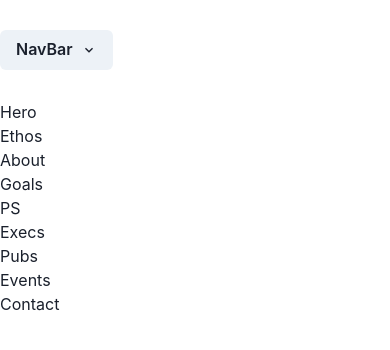
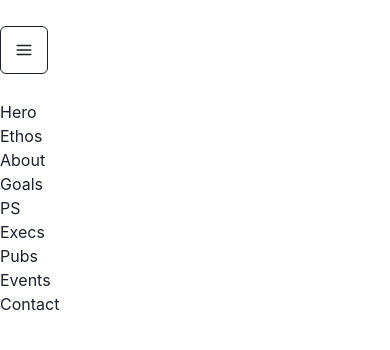
Before and after one commit to janayee-c/ncis, a React (Create React App) app in the folder ncis/: page / in a window 390 px wide. Shown: the top 350 px of the page. Built offline with nearby package versions, Linux system fonts and the light colour scheme.

Commit message:
added hamburger icon

```diff
--- a/ncis/src/components/Navbar.jsx
+++ b/ncis/src/components/Navbar.jsx
@@ -5,12 +5,10 @@ import {
   } from 'react-router-dom';
 
 import {
-  Button,
+  IconButton,
   Box,
   Menu,
   MenuButton,
-  MenuList,
-  MenuItem,
   Drawer,
   DrawerBody,
   DrawerFooter,
@@ -18,6 +16,7 @@ import {
   DrawerOverlay,
   DrawerContent,
   DrawerCloseButton,
+
   Flex,
   Text,
   List,
@@ -27,7 +26,7 @@ import {
 } from '@chakra-ui/react';
 
 import { useDisclosure, useMediaQuery } from '@chakra-ui/react'
-import { ChevronDownIcon } from '@chakra-ui/icons'
+import { ChevronDownIcon, HamburgerIcon } from '@chakra-ui/icons'
 
 
 const Navbar = () => {
@@ -66,9 +65,15 @@ const Navbar = () => {
     fontSize="40px"
   >
     <Menu>
-      <MenuButton as={Button} ref={btnRef} onClick={onOpen} rightIcon={<ChevronDownIcon />}>
-    NavBar
-      </MenuButton>
+      <IconButton
+        ref={btnRef}
+        onClick={onOpen}
+        variant='outline'
+        colorScheme='black'
+        size="lg"
+        aria-label="Open Dropdown"
+        icon={<HamburgerIcon />}/>
+
       <Drawer
         isOpen={isOpen}
         placement={placeDrawer()}
```
